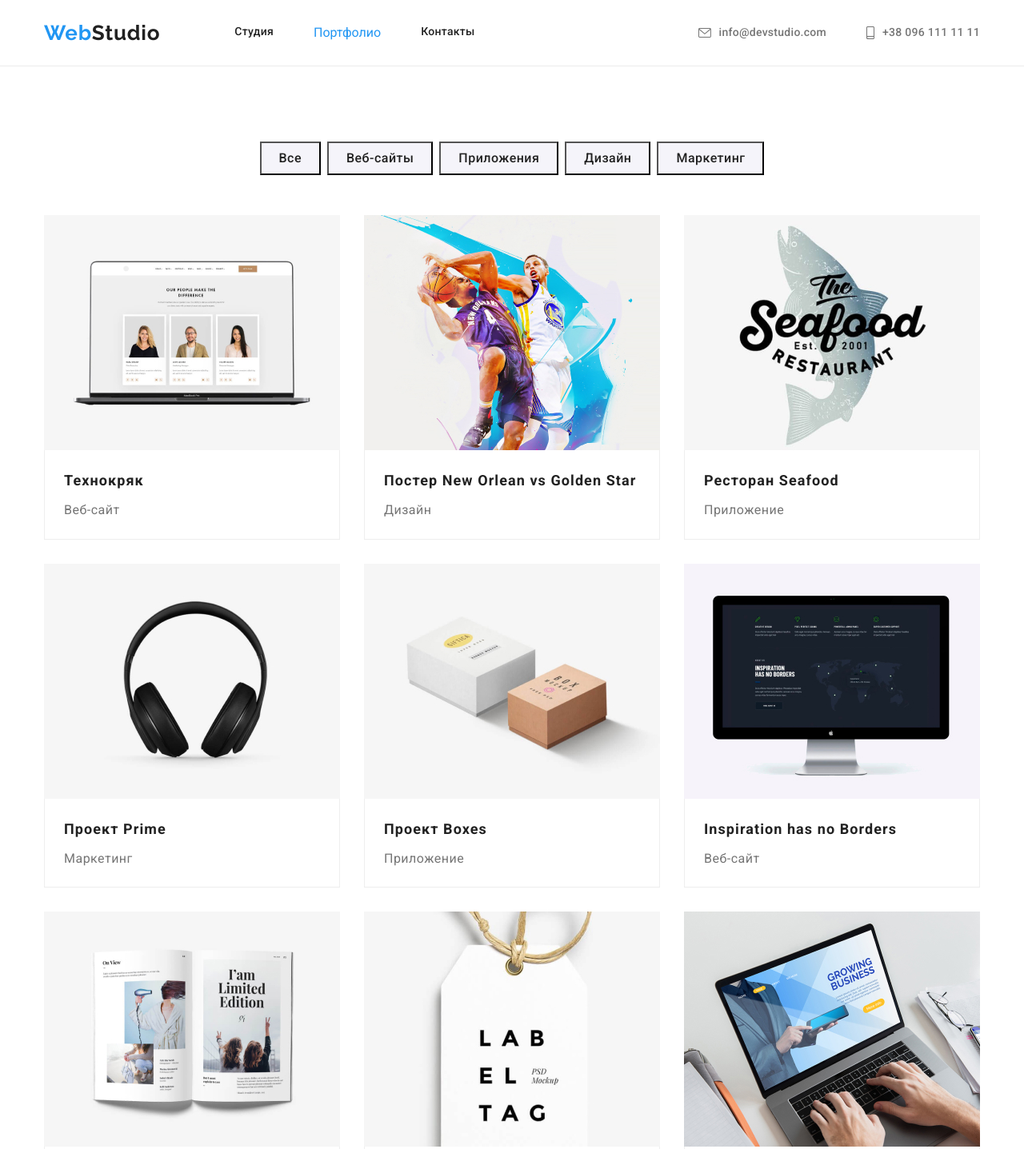
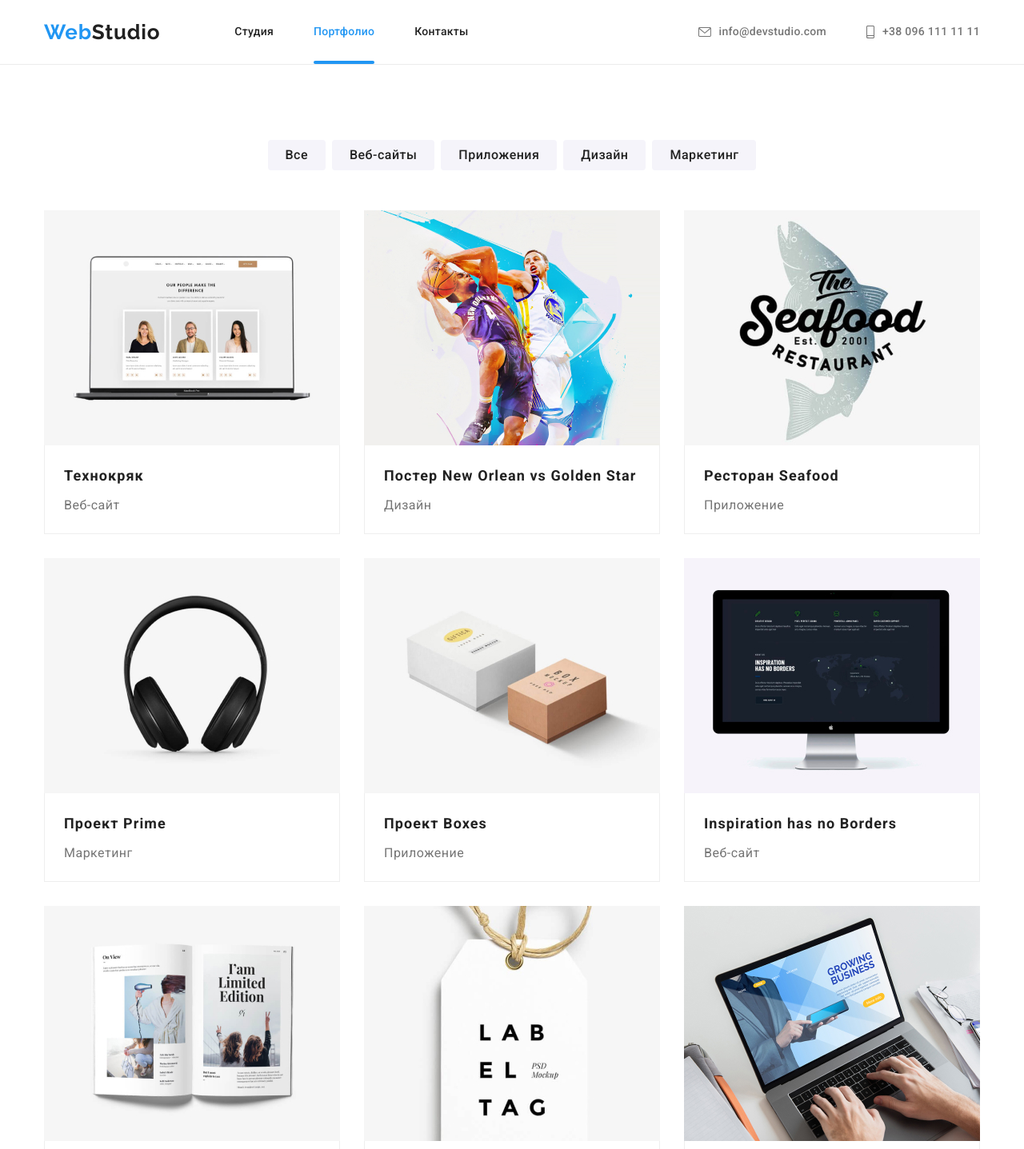
Before and after one commit to Asselechi/goit-markup-hw-05, a plain HTML site: page portfolio.html in a window 1280 px wide. Shown: the top 1437 px of the page at 80% size. Drawn offline with nearby package versions, Linux system fonts and the light colour scheme.

Commit message:
commit
commit

```diff
--- a/css/styles.css
+++ b/css/styles.css
@@ -109,6 +109,10 @@ body {
 .current-menu {
   position: relative;
   display: block;
+  font-weight: 500;
+  font-size: 14px;
+  line-height: 1.14;
+  letter-spacing: 0.02em;
   color: var(--accent-color);
   padding-top: 32px;
   padding-bottom: 32px;
@@ -123,7 +127,7 @@ body {
   width: 100%;
   height: 4px;
   border-radius: 2px;
-  color: var(--accent-color);
+  background-color: var(--accent-color);
   left: 0;
   bottom: 0;
 }
@@ -214,6 +218,7 @@ body {
   padding-bottom: 200px;
   text-align: center;
   justify-content: center;
+  max-width: 1600px;
 }
 
 .main-title {
@@ -248,11 +253,12 @@ body {
   padding-bottom: 10px;
   padding-left: 32px;
   padding-right: 32px;
+  transition: background-color 250ms cubic-bezier(0.4, 0, 0.2, 1);
 }
 
 .btn:hover,
 .btn:focus {
-  background: #188ce8;
+  background-color: var(--accent-color);
 }
 
 /* =================== TEXT BELOW YHE HERO ================== */
@@ -334,14 +340,11 @@ body {
   letter-spacing: 0.03em;
   text-transform: uppercase;
   color: #ffffff;
-
+  text-align: center;
   width: 370px;
   height: 70px;
   background: rgba(47, 48, 58, 0.8);
   padding-top: 27px;
-  padding-bottom: 27px;
-  padding-right: 82px;
-  padding-left: 82px;
   bottom: 0;
 }
 
@@ -537,8 +540,38 @@ body {
 .list-filter-buttom:last-child {
   margin-right: 0;
 }
+
 .filter-buttom {
+  font-weight: 500;
+  font-size: 16px;
+  line-height: 1.63;
+  /* identical to box height, or 162% */
+  text-align: center;
+  letter-spacing: 0.03em;
   cursor: pointer;
+  border: 0;
+  border-radius: 4px;
+  color: #212121;
+  background: #f5f4fa;
+  padding-left: 22px;
+  padding-right: 22px;
+  padding-top: 6px;
+  padding-bottom: 6px;
+  transition: color 250ms cubic-bezier(0.4, 0, 0.2, 1),
+    background-color 250ms cubic-bezier(0.4, 0, 0.2, 1),
+    box-shadow 250ms cubic-bezier(0.4, 0, 0.2, 1);
+}
+
+.filter-buttom:not(:last-child) {
+  margin-right: 8px;
+}
+
+.filter-buttom:hover,
+.filter-buttom:focus {
+  color: #ffffff;
+  background: #2196f3;
+  box-shadow: 0px 3px 1px rgba(0, 0, 0, 0.1), 0px 1px 2px rgba(0, 0, 0, 0.08),
+    0px 2px 2px rgba(0, 0, 0, 0.12);
 }
 
 .list-portfolio {
@@ -550,10 +583,14 @@ body {
   transition: box-shadow 250ms cubic-bezier(0.4, 0, 0.2, 1);
 }
 
-.table-portfolio:hover,
-.table-portfolio:focus {
+.table-portfolio a:hover,
+.table-portfolio a:focus {
   box-shadow: 0px 1px 1px rgba(0, 0, 0, 0.12), 0px 4px 4px rgba(0, 0, 0, 0.06),
     1px 4px 6px rgba(0, 0, 0, 0.16);
+}
+
+.link-portfolio {
+  display: block;
 }
 
 .hover-overlay {
@@ -598,44 +635,6 @@ body {
   border-left: 1px solid #eeeeee;
   border-right: 1px solid #eeeeee;
 }
-
-.filter-buttom {
-  font-weight: 500;
-  font-size: 16px;
-  line-height: 1.63;
-  /* identical to box height, or 162% */
-  text-align: center;
-  letter-spacing: 0.03em;
-
-  color: #212121;
-  background: #f5f4fa;
-  padding-left: 22px;
-  padding-right: 22px;
-  padding-top: 6px;
-  padding-bottom: 6px;
-  transition: color 250ms cubic-bezier(0.4, 0, 0.2, 1),
-    background-color 250ms cubic-bezier(0.4, 0, 0.2, 1),
-    box-shadow 250ms cubic-bezier(0.4, 0, 0.2, 1);
-}
-
-.filter-buttom:not(:last-child) {
-  margin-right: 8px;
-}
-
-.filter-buttom:hover,
-.filter-buttom:focus {
-  color: #ffffff;
-  background: #2196f3;
-  box-shadow: 0px 3px 1px rgba(0, 0, 0, 0.1), 0px 1px 2px rgba(0, 0, 0, 0.08),
-    0px 2px 2px rgba(0, 0, 0, 0.12);
-}
-/* .filter-buttom:not(:nth-child(5n)) {
-  margin-right: 8px;
-}
-.filter-buttom {
-  flex-basis: calc((100% - 40px) / 5);
-}
-*/
 
 .post-name {
   font-weight: 700;
--- a/portfolio.html
+++ b/portfolio.html
@@ -92,7 +92,15 @@
             </li>
             <li class="table-portfolio">
                 <a class="link link-portfolio" href="">
+                    <div class="hover-overlay">
                         <img src="./images/portfolio/poster.jpg" alt="Постер New Orlean vs Golden Star" width="370" height="294">
+                        <div class="action-overlay">
+                            <p class="text-overlay">Ресурс предлагает комплексные предложения с разным уровнем функционала и сервисов. Все это
+                                позволит посетителю получить
+                                исчерпывающие сведения о компании или частном лице.</p>
+                        </div>
+                    </div>
+
                     <div class="portfolio-wrapper">
                         <h3 class="post-name">Постер New Orlean vs Golden Star</h3>
                         <p class="filter-name">Дизайн</p>
@@ -101,7 +109,15 @@
             </li>
             <li class="table-portfolio">
                 <a class="link link-portfolio" href="">
+                    <div class="hover-overlay">
                     <img src="./images/portfolio/seafood.jpg" alt="Ресторан Seafood" width="370" height="294">
+                        <div class="action-overlay">
+                            <p class="text-overlay">Ресурс предлагает комплексные предложения с разным уровнем функционала и сервисов. Все это
+                                позволит посетителю получить
+                                исчерпывающие сведения о компании или частном лице.</p>
+                        </div>
+                    </div>
+
                     <div class="portfolio-wrapper">
                         <h3 class="post-name">Ресторан Seafood</h3>
                         <p class="filter-name">Приложение</p>
@@ -110,7 +126,15 @@
             </li>
             <li class="table-portfolio">
                 <a class="link link-portfolio" href="">
+                    <div class="hover-overlay">
                     <img src="./images/portfolio/prime.jpg" alt="Проект Prime" width="370" height="294">
+                        <div class="action-overlay">
+                            <p class="text-overlay">Ресурс предлагает комплексные предложения с разным уровнем функционала и сервисов. Все это
+                                позволит посетителю получить
+                                исчерпывающие сведения о компании или частном лице.</p>
+                        </div>
+                    </div>
+
                     <div class="portfolio-wrapper">
                         <h3 class="post-name">Проект Prime</h3>
                         <p class="filter-name">Маркетинг</p>
@@ -119,7 +143,15 @@
             </li>
             <li class="table-portfolio">
                 <a class="link link-portfolio" href="">
+                     <div class="hover-overlay">
                     <img src="./images/portfolio/boxes.jpg" alt="Проект Boxes" width="370" height="294">
+                        <div class="action-overlay">
+                            <p class="text-overlay">Ресурс предлагает комплексные предложения с разным уровнем функционала и сервисов. Все это
+                                позволит посетителю получить
+                                исчерпывающие сведения о компании или частном лице.</p>
+                        </div>
+                    </div>
+
                     <div class="portfolio-wrapper">
                         <h3 class="post-name">Проект Boxes</h3>
                         <p class="filter-name">Приложение</p>
@@ -128,7 +160,15 @@
             </li>
             <li class="table-portfolio">
                 <a class="link link-portfolio" href="">
+                     <div class="hover-overlay">
                     <img src="./images/portfolio/borders.jpg" alt="Inspiration has no Borders" width="370" height="294">
+                        <div class="action-overlay">
+                            <p class="text-overlay">Ресурс предлагает комплексные предложения с разным уровнем функционала и сервисов. Все это
+                                позволит посетителю получить
+                                исчерпывающие сведения о компании или частном лице.</p>
+                        </div>
+                    </div>
+
                     <div class="portfolio-wrapper">
                         <h3 class="post-name">Inspiration has no Borders</h3>
                         <p class="filter-name">Веб-сайт</p>
@@ -137,7 +177,15 @@
             </li>
             <li class="table-portfolio">
                 <a class="link link-portfolio" href="">
+                     <div class="hover-overlay">
                     <img src="./images/portfolio/limited-edition.jpg" alt="Издание Limited Edition" width="370" height="294">
+                        <div class="action-overlay">
+                            <p class="text-overlay">Ресурс предлагает комплексные предложения с разным уровнем функционала и сервисов. Все это
+                                позволит посетителю получить
+                                исчерпывающие сведения о компании или частном лице.</p>
+                        </div>
+                    </div>
+
                     <div class="portfolio-wrapper">
                         <h3 class="post-name">Издание Limited Edition</h3>
                         <p class="filter-name">Дизайн</p>
@@ -146,7 +194,15 @@
             </li>
             <li class="table-portfolio">
                 <a class="link link-portfolio" href="">
+                    <div class="hover-overlay">
                     <img src="./images/portfolio/lab.jpg" alt="Проект LAB" width="370" height="294">
+                        <div class="action-overlay">
+                            <p class="text-overlay">Ресурс предлагает комплексные предложения с разным уровнем функционала и сервисов. Все это
+                                позволит посетителю получить
+                                исчерпывающие сведения о компании или частном лице.</p>
+                        </div>
+                    </div>
+
                     <div class="portfolio-wrapper">
                         <h3 class="post-name">Проект LAB</h3>
                         <p class="filter-name">Маркетинг</p>
@@ -155,7 +211,15 @@
             </li>
             <li class="table-portfolio">
                 <a class="link link-portfolio" href="">
+                    <div class="hover-overlay">
                     <img src="./images/portfolio/business.jpg" alt="Growing Business" width="370" height="294">
+                        <div class="action-overlay">
+                            <p class="text-overlay">Ресурс предлагает комплексные предложения с разным уровнем функционала и сервисов. Все это
+                                позволит посетителю получить
+                                исчерпывающие сведения о компании или частном лице.</p>
+                        </div>
+                    </div>
+
                     <div class="portfolio-wrapper">
                         <h3 class="post-name">Growing Business</h3>
                         <p class="filter-name">Приложение</p>
```
Also changed, not shown: index.html (+1 -1 lines). Lines whose indentation alone changed are shown as unchanged.
